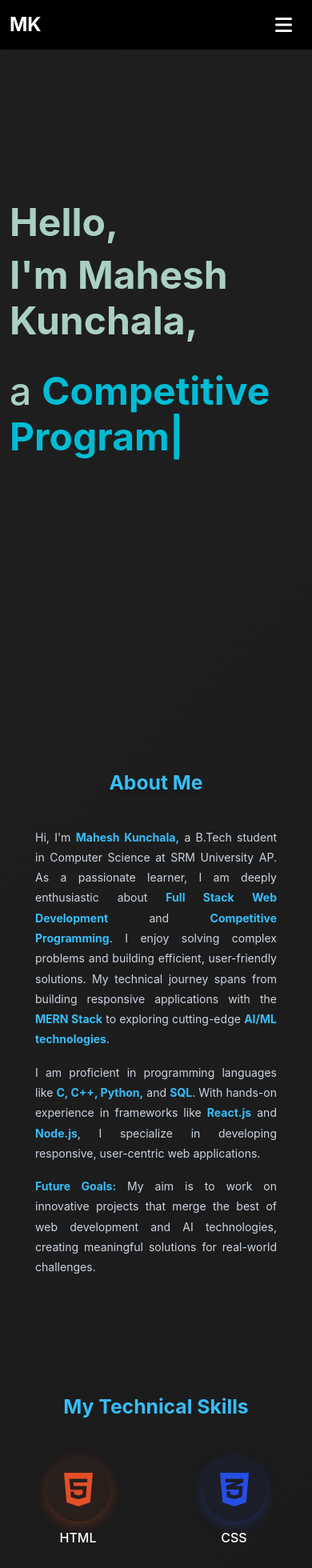
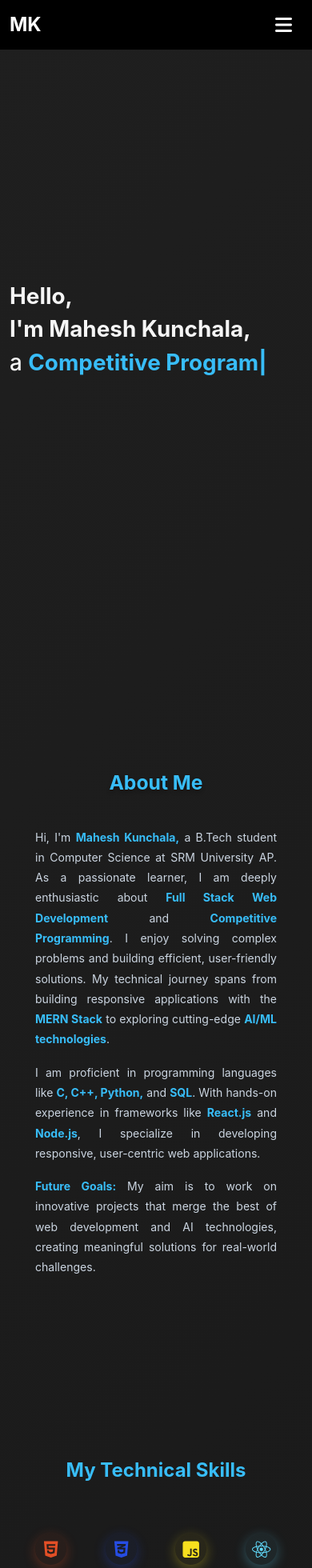
Before and after one commit to MaheshKunchala18/portfolio, a React (Vite) app: page / in a window 390 px wide. Shown: the top 1960 px of the page at 80% size. Built offline with nearby package versions, Linux system fonts and the light colour scheme.

Commit message:
Update Home and Skills sections

```diff
--- a/src/components/home/Home.css
+++ b/src/components/home/Home.css
@@ -1,5 +1,5 @@
 .home-section {
-    height: 100vh;
+    min-height: 100vh;
     width: 100%;
     padding-right: 0px;
     display: flex;
@@ -12,36 +12,18 @@
 }
 
 .text-content h1 {
-    font-size: 3rem;
+    color: whitesmoke;
     font-weight: bold;
-    color: #aacfc5;
-}
-
-.text-content h2 {
-    font-size: 3rem;
-    color: #aacfc5;
 }
 
 .text-content h3 {
-    font-size: 3rem;
+    color: whitesmoke;
     margin-bottom: 20px;
-    color: #aacfc5;
 }
 
 .text-content .highlight {
-    color: #00bcd4;
+    color: #38bdf8;
     font-weight: bold;
-}
-
-.hire-me-btn {
-    background-color: #00bcd4;
-    border: none;
-    padding: 10px 20px;
-    font-size: 1rem;
-}
-
-.hire-me-btn:hover {
-    background-color: #008c9e;
 }
 
 .image-content {
--- a/src/components/home/Home.jsx
+++ b/src/components/home/Home.jsx
@@ -9,9 +9,9 @@ const Home = () => {
             <Container>
                 <Row className="align-items-center">
                     <Col sm={12} md={12} lg={6} className="text-content">
-                        <h1>Hello, </h1>
-                        <h2>I'm Mahesh Kunchala, </h2>
-                        <h3>
+                        <h1 className="fs-1">Hello, </h1>
+                        <h1 className="fs-1">I'm Mahesh Kunchala, </h1>
+                        <h3 className="fs-1">
                             a{' '}
                             <span className="highlight">
                                 <ReactTyped
--- a/src/components/skills/Skills.css
+++ b/src/components/skills/Skills.css
@@ -1,39 +1,143 @@
 .skills-section {
     color: white;
     overflow: hidden;
+    padding-top: 8rem;
+    min-height: 100vh;
 }
 
 h2 {
     color: #38bdf8;
     font-weight: bold;
-    margin-bottom: 30px;
+    margin-bottom: 3rem;
 }
+
 
 .skill-container {
     display: flex;
     flex-direction: column;
     align-items: center;
     text-align: center;
+    gap: 0.5rem;
 }
 
-.skill-icon {
-    width: 80px;
-    height: 80px;
+.skill-bubble {
     display: flex;
+    justify-content: center;
     align-items: center;
-    justify-content: center;
     border-radius: 50%;
     transition: box-shadow 0.3s ease-in-out, transform 0.3s ease-in-out;
+    overflow: hidden;
 }
 
-.skill-icon:hover {
-    transform: translateY(-5px);
+
+.skill-bubble:hover {
     scale: 1.1;
+    animation: pulse 1s infinite;
 }
+
 
 .skill-name {
     margin-top: 10px;
-    font-size: 1rem;
     font-weight: 500;
     color: white;
 }
+
+
+
+@keyframes pulse {
+    0% {
+        transform: scale(1);
+        box-shadow: 0 0 15px var(--bubble-color);
+    }
+    50% {
+        transform: scale(1.1);
+        box-shadow: 0 0 25px var(--bubble-color);
+    }
+    100% {
+        transform: scale(1);
+        box-shadow: 0 0 15px var(--bubble-color);
+    }
+}
+
+
+
+@media (min-width: 992px) {
+    h2 {
+        font-size: 1.8rem;
+    }
+
+    .skill-bubble {
+        height: 5vw;
+        width: 5vw;
+    }
+
+    .skill-icon {
+        height: 3vw;
+        width: 3vw;
+    }
+
+    .skill-name {
+        font-size: 1rem;
+    }
+}
+
+
+@media (max-width: 991px) {
+    h2 {
+        font-size: 1.8rem;
+    }
+
+    .skill-bubble {
+        height: 8vw;
+        width: 8vw;
+    }
+
+    .skill-icon {
+        height: 5vw;
+        width: 5vw;
+    }
+
+    .skill-name {
+        font-size: 0.85rem;
+    }
+}
+
+@media (max-width: 768px) {
+    h2 {
+        font-size: 1.7rem;
+    }
+
+    .skill-bubble {
+        height: 10vw;
+        width: 10vw;
+    }
+
+    .skill-icon {
+        height: 6vw;
+        width: 6vw;
+    }
+
+    .skill-name {
+        font-size: 0.8rem;
+    }
+}
+
+@media (max-width: 576px) {
+    h2 {
+        font-size: 1.5rem;
+    }
+
+    .skill-bubble {
+        height: 10vw;
+        width: 10vw;
+    }
+
+    .skill-icon {
+        height: 6vw;
+        width: 6vw;
+    }
+
+    .skill-name {
+        font-size: 0.65rem;
+    }
+}
--- a/src/components/skills/Skills.jsx
+++ b/src/components/skills/Skills.jsx
@@ -24,7 +24,7 @@ const skills = [
     { type: 'font-awesome', name: 'Node.js', color: '#68A063', icon: faNodeJs },
     { type: 'assets', name: 'Express.js', color: '#ffffff', icon: express },
     { type: 'assets', name: 'C++', color: '#004482', icon: cpp },
-    { type: 'assets', name: 'C', color: '#A8B9CC', icon: cprogramming },
+    { type: 'assets', name: 'C', color: '#3949ab', icon: cprogramming },
     { type: 'assets', name: 'Python', color: '#3776AB', icon: python },
     { type: 'assets', name: 'MySQL', color: '#4479A1', icon: mysql },
     { type: 'assets', name: 'MongoDB', color: '#47A248', icon: mongodb },
@@ -40,7 +40,7 @@ const skills = [
 
 const Skills = () => {
     return (
-        <div className="skills-section py-5">
+        <div className="skills-section">
             <Container>
                 <motion.div
                     initial="hidden"
@@ -52,33 +52,34 @@ const Skills = () => {
                         visible: { opacity: 1, y: 0, scale: 1 },
                     }}
                 >
-                    <h2 className="text-center mt-2 mb-5 fs-2">My Technical Skills</h2>
-                    <Row className="justify-content-center">
+                    <h2 className="text-center mt-2">My Technical Skills</h2>
+                    <Row className="justify-content-center mx-2">
                         {skills.map((skill, index) => (
                             <Col
                                 key={index}
-                                xs={6}
-                                sm={4}
+                                xs={3}
+                                sm={3}
                                 md={3}
                                 lg={2}
-                                className="d-flex justify-content-center mb-4"
+                                className="d-flex justify-content-center mb-2 pt-3"
                             >
                                 <div className="skill-container text-center">
                                     <motion.div
-                                        className="skill-icon"
+                                        className="skill-bubble"
                                         transition={{ type: 'spring', stiffness: 300 }}
                                         style={{
                                             backgroundColor: `${skill.color}10`,
                                             boxShadow: `0 4px 15px ${skill.color}50`,
+                                            '--bubble-color': skill.color,
                                         }}
                                     >
                                         {skill.type === 'font-awesome' ?
                                             <FontAwesomeIcon
                                                 icon={skill.icon}
-                                                size="3x"
                                                 color={skill.color}
+                                                className='skill-icon'
                                             /> :
-                                            <img src={skill.icon} alt="skillIcon" style={{ width: '50px', height: '50px' }} />
+                                            <img className='skill-icon' src={skill.icon} alt="skillIcon" />
                                         }
                                     </motion.div>
                                     <p className="skill-name mt-2">{skill.name}</p>
```
